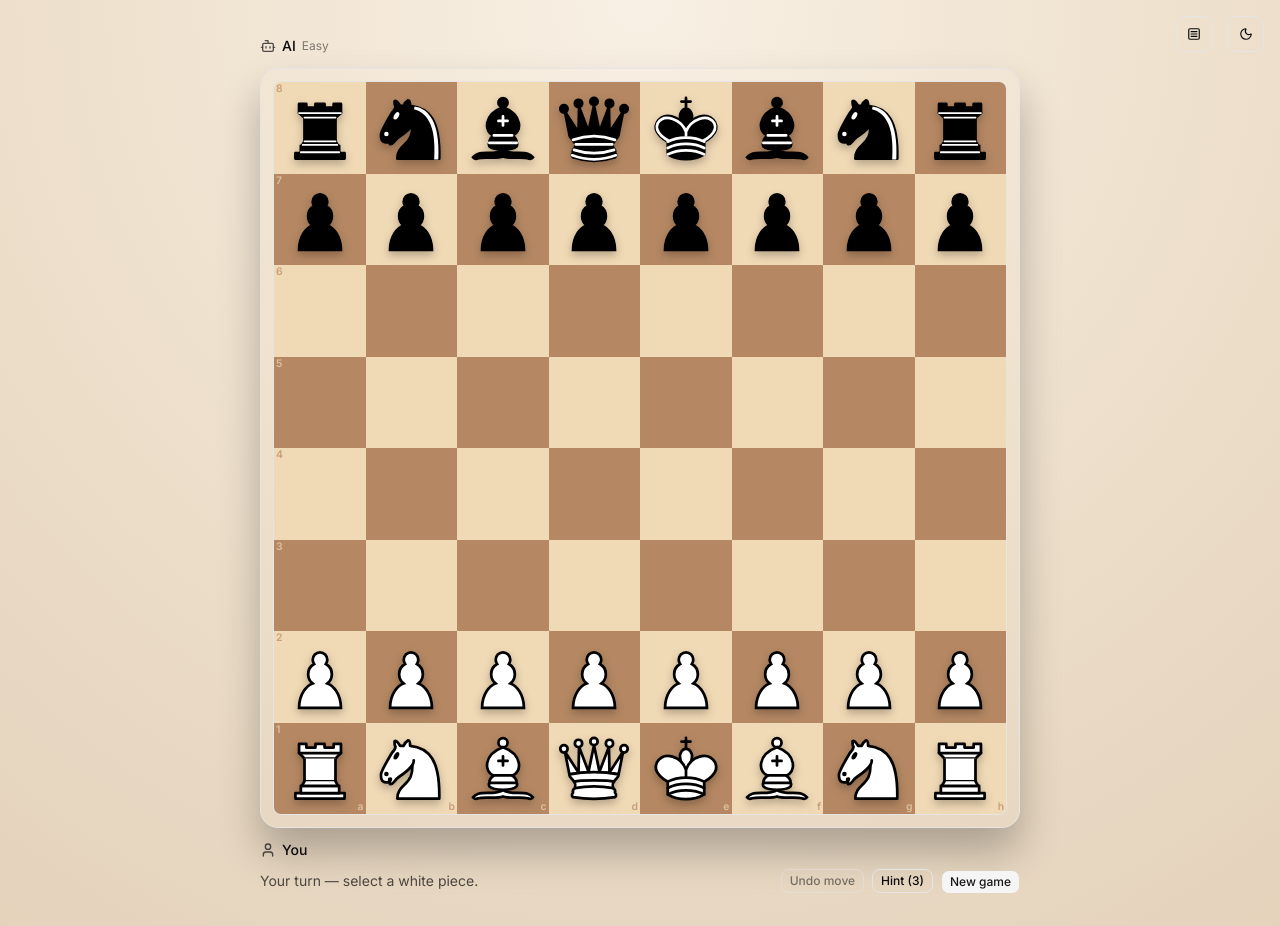
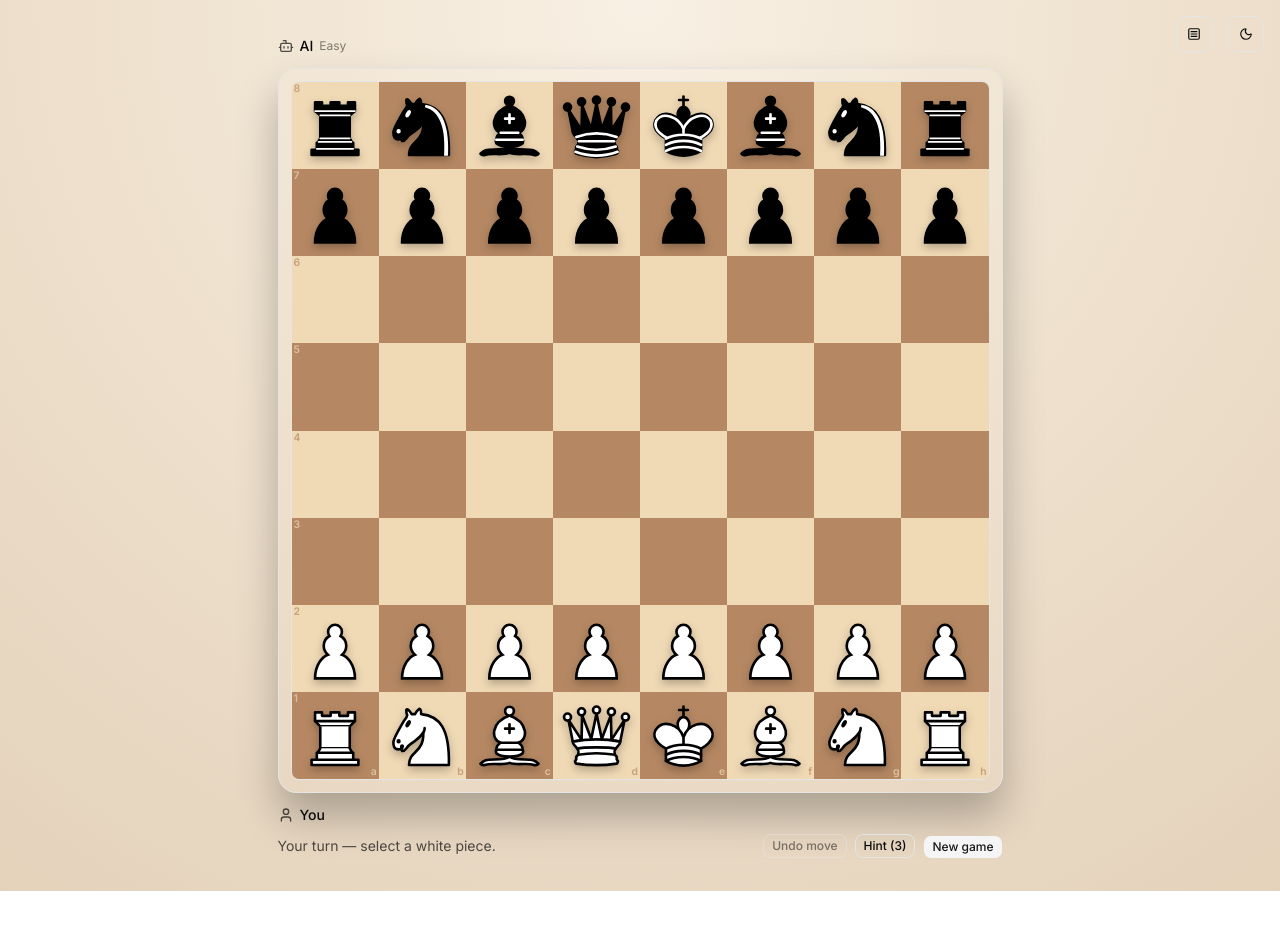
Before and after one commit to montasirmoyen/chess, a Next.js app: page /play in a window 1280 px wide. After the commit the page ends 891 px from the top, so only its background shows below. Built offline with nearby package versions, Linux system fonts and the light colour scheme.

Commit message:
Update board size
Co-Authored-By: omayo <267569221+omaershah@users.noreply.github.com>

```diff
--- a/components/chess/chess-board.tsx
+++ b/components/chess/chess-board.tsx
@@ -521,8 +521,7 @@ export function ChessBoard({
   const displayColIndexes = playerColor === "w" ? [0, 1, 2, 3, 4, 5, 6, 7] : [7, 6, 5, 4, 3, 2, 1, 0]
 
   return (
-    <section aria-label="Chess game" className="w-full max-w-[min(92vw,760px)]">
-
+    <section aria-label="Chess game" className="w-full max-w-[min(92vw,725px)]">
       {/* AI panel */}
       <div className="mb-2 flex items-center justify-between gap-4">
         <div className="flex items-center gap-1.5 text-sm font-medium">
```
